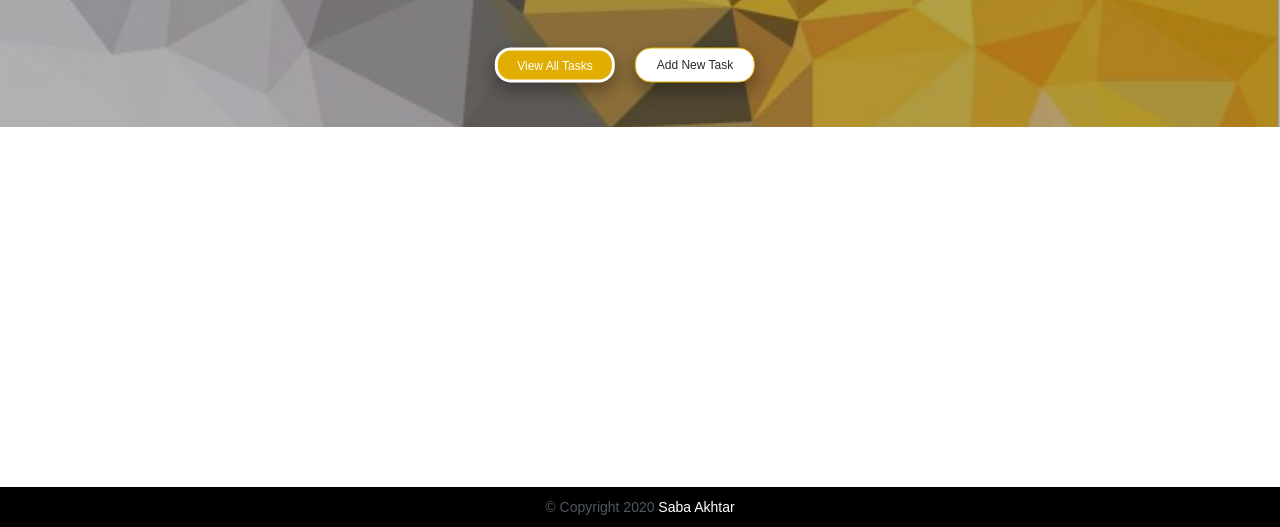
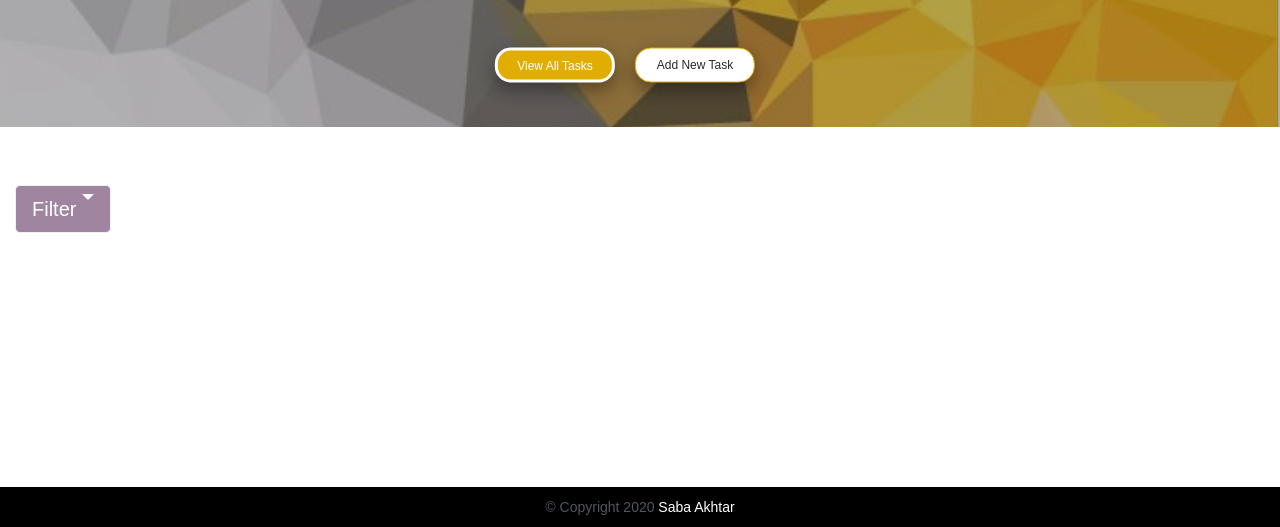
Before and after one commit to Any22/myDailyPlanner, a website built with Parcel: page index.html in a window 1280 px wide. Shown: the part 273-800 px from the top of the page. Built offline with nearby package versions, Linux system fonts and the light colour scheme.

Commit message:
checking continuous deployment

```diff
--- a/index.html
+++ b/index.html
@@ -41,7 +41,7 @@
 
 
 <!-- Status here -->
- <!-- <div class="btn-group">
+ <div class="btn-group">
   <button class="btn btn-lg btn-warning dropdown-toggle" id="btnFilter" style="margin-left: 15px; margin-bottom: 20px;
   border-radius: 5px; background-color:rgb(159, 133, 159); color: white ; display: flex; border-color: #f0f0f5;"
   data-toggle="dropdown">Filter</button>
@@ -51,7 +51,7 @@
     <a class="dropdown-item" id = "review" href="#">Review</a>
     <a class="dropdown-item" id = "done" href="#">Done</a>
   </div>
-</div>  -->
+</div>
 
 
 
```
